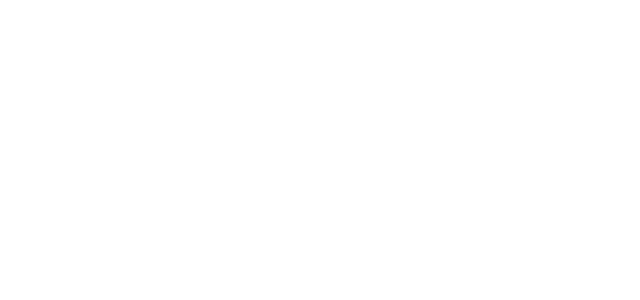
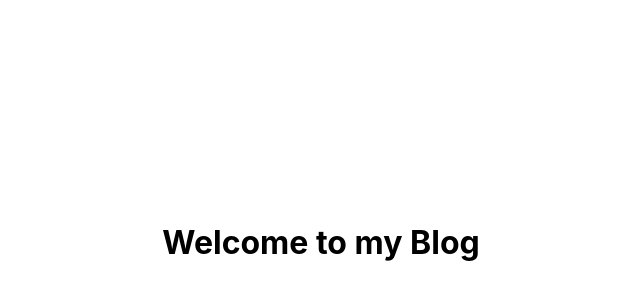
Before and after one commit to carryegaulin31/carrye-on, a Next.js app: page / in a window 1280 px wide. Shown: the part 158-458 px from the top of the page, without its empty margins (319-959 px from the left). Built offline with nearby package versions, Linux system fonts and the light colour scheme.

Commit message:
Created Layout component and wrapped the page with it in the _app.js file

```diff
--- /dev/null
+++ b/components/Layout.js
@@ -0,0 +1,12 @@
+import React from "react";
+import styles from "../styles/Layout.module.css";
+
+const Layout = ({ children }) => {
+    return (
+        <div className={styles.container}>
+            <main className={styles.main}>{children}</main>
+        </div>
+    );
+};
+
+export default Layout;
--- a/pages/_app.js
+++ b/pages/_app.js
@@ -1,7 +1,12 @@
-import '../styles/globals.css'
+import Layout from "../components/Layout";
+import "../styles/globals.css";
 
 function MyApp({ Component, pageProps }) {
-  return <Component {...pageProps} />
+  return (
+    <Layout>
+      <Component {...pageProps} />
+    </Layout>
+  );
 }
 
-export default MyApp
+export default MyApp;
--- a/pages/index.js
+++ b/pages/index.js
@@ -3,8 +3,12 @@ import Head from 'next/head'
 
 export default function Home() {
   return (
-    <div >
-
+    <div>
+       <Head>
+       <title>Carrye On</title>
+       <meta name='keywords' content='blog, technical writing' />
+       </Head>
+       <h1>Welcome to my Blog</h1>
     </div>
   )
 }
```
Also changed, not shown: pages/about.js (added, +14 -0 lines), styles/Layout.module.css (renamed from styles/Home.module.css).
